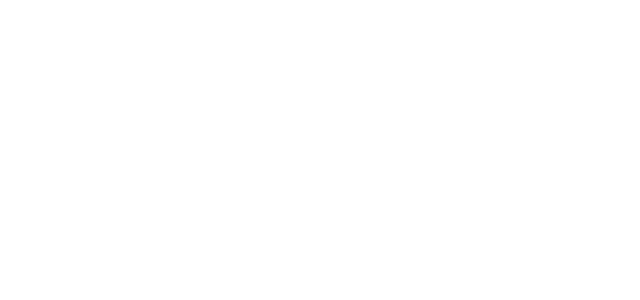
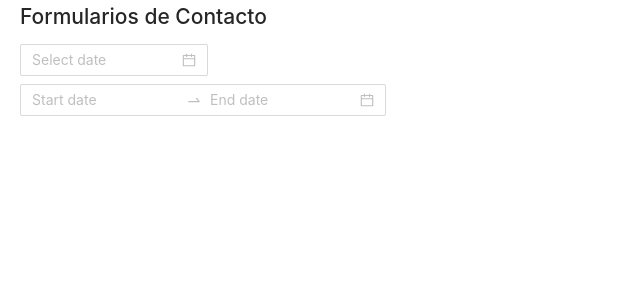
Before and after one commit to torvic/bootcamp-pachaqtec, a React (Create React App) app in the folder react-test/: page /contacto in a window 1280 px wide. Shown: the top 300 px of the page, without its empty margins (0-640 px from the left). Built offline with nearby package versions, Linux system fonts and the light colour scheme.

Commit message:
Add ant design

```diff
--- a/react-test/package.json
+++ b/react-test/package.json
@@ -36,5 +36,8 @@
       "last 1 firefox version",
       "last 1 safari version"
     ]
+  },
+  "devDependencies": {
+    "antd": "^4.16.6"
   }
 }
--- /dev/null
+++ b/react-test/src/pages/Contacto/index.js
@@ -0,0 +1,28 @@
+import 'antd/dist/antd.css';
+import { DatePicker, Space } from 'antd';
+
+const Contacto = () => {
+  const { RangePicker } = DatePicker;
+
+  const onChange = (date, dateString) => {
+    console.log(date, dateString);
+  };
+
+  const handleRangePicker = (date, dateString) => {
+    console.log(dateString);
+  };
+
+  return (
+    <div style={{ marginLeft: '20px' }}>
+      <h2>Formularios de Contacto</h2>
+      <form>
+        <Space direction="vertical">
+          <DatePicker onChange={onChange} />
+          <RangePicker onChange={handleRangePicker} />
+        </Space>
+      </form>
+    </div>
+  );
+};
+
+export default Contacto;
--- a/react-test/src/pages/Home/index.jsx
+++ b/react-test/src/pages/Home/index.jsx
@@ -1,51 +1,48 @@
-import { Link } from "react-router-dom";
-import { useState, useEffect } from "react";
-import axios from "axios";
+import { Link } from 'react-router-dom';
+import { useState, useEffect } from 'react';
+import axios from 'axios';
 
 const Home = () => {
   const [data, setData] = useState(null);
-  const [nombreMascota, setNombreMascota] = useState("");
-  const [tipoMascota, setTipoMascota] = useState("");
+  const [nombreMascota, setNombreMascota] = useState('');
+  const [tipoMascota, setTipoMascota] = useState('');
 
   useEffect(() => {
     getData();
-	}, [])
+  }, []);
 
   const getData = async () => {
     try {
-			let res = await axios.get("http://localhost:5000/mascotas");
+      let res = await axios.get('http://localhost:5000/mascotas');
       let data = await res.data;
       console.log(data);
       setData(data);
-		} catch (error) {
-
-		}
-	}
-
+    } catch (error) {}
+  };
 
   const handleSubmit = async (e) => {
     e.preventDefault();
     let isValid = true;
-    if (nombreMascota === "") {
+    if (nombreMascota === '') {
       isValid = false;
     }
-    if (tipoMascota === "") {
+    if (tipoMascota === '') {
       isValid = false;
     }
 
     if (!isValid) return;
 
     try {
-      const response = await axios.post("http://localhost:5000/mascotas", {
+      const response = await axios.post('http://localhost:5000/mascotas', {
         id: Math.random() * 100,
         nombre: nombreMascota,
         tipo: tipoMascota,
       });
-      console.log("response", response);
-      setNombreMascota("");
-      setTipoMascota("");
+      console.log('response', response);
+      setNombreMascota('');
+      setTipoMascota('');
     } catch (error) {
-      console.error("error", error);
+      console.error('error', error);
     }
   };
 
@@ -59,6 +56,9 @@ const Home = () => {
           </li>
           <li>
             <Link to="/users">Users</Link>
+          </li>
+          <li>
+            <Link to="/contacto">Contacto</Link>
           </li>
         </ul>
       </nav>
@@ -83,7 +83,12 @@ const Home = () => {
       <h3>Lista de Mascotas</h3>
       <div>
         <ol>
-					{data && data.map(el => <li key={el.id} >{el.nombre} - {el.tipo}</li> )}
+          {data &&
+            data.map((el) => (
+              <li key={el.id}>
+                {el.nombre} - {el.tipo}
+              </li>
+            ))}
         </ol>
       </div>
     </div>
--- a/react-test/src/pages/index.jsx
+++ b/react-test/src/pages/index.jsx
@@ -1,25 +1,29 @@
-import { BrowserRouter as Router , Switch, Route} from "react-router-dom"
+import { BrowserRouter as Router, Switch, Route } from 'react-router-dom';
 
-import Home from "./Home"
-import Users from "./Users"
-import Login from "./Login"
+import Home from './Home';
+import Users from './Users';
+import Login from './Login';
+import Contacto from './Contacto';
 
-const  ReactRouter = () => {
+const ReactRouter = () => {
   return (
     <Router>
       <Switch>
         <Route exact path="/">
-					<Home/>
+          <Home />
         </Route>
         <Route exact path="/users">
-					<Users/>
+          <Users />
         </Route>
         <Route exact path="/login">
-					<Login/>
+          <Login />
+        </Route>
+        <Route exact path="/contacto">
+          <Contacto />
         </Route>
       </Switch>
     </Router>
-	)
-}
+  );
+};
 
-export default ReactRouter
+export default ReactRouter;
```
Also changed, not shown: 1 other file (tests, documents, lock files or other folders). Lines whose indentation alone changed are shown as unchanged.
